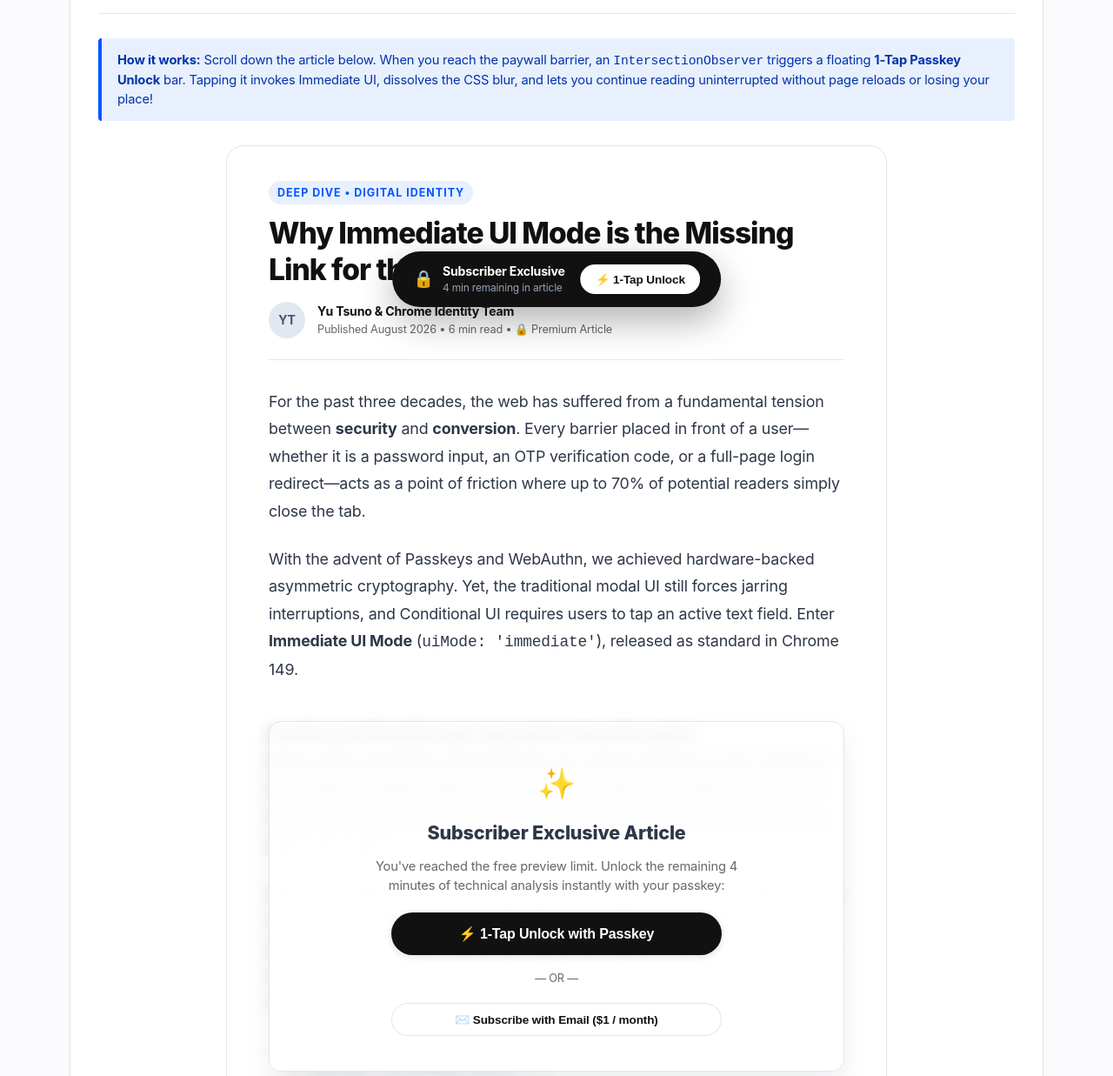
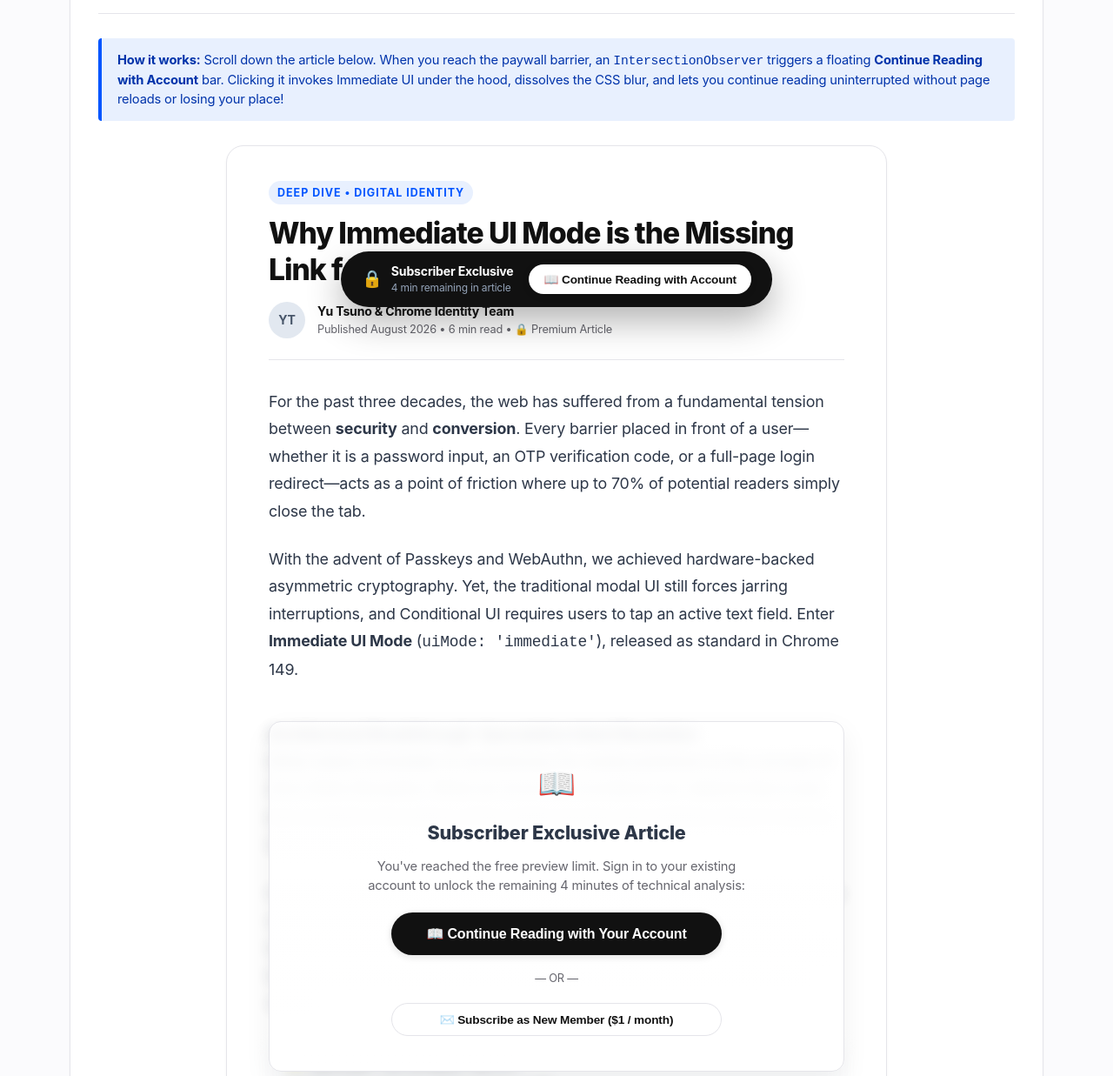
Before and after one commit to tsunoyu/immediate-ui-mode-demo, a website: page publisher.html in a window 1280 px wide. Shown: the part 423-1660 px from the top of the page at 87% size. Drawn offline with Linux system fonts and the light colour scheme.

Commit message:
Refactor publisher paywall buttons to 'Continue Reading with Account'

```diff
--- a/publisher.html
+++ b/publisher.html
@@ -175,7 +175,7 @@
 
       <!-- Context Alert -->
       <div style="background: var(--brand-accent-light); border-left: 4px solid var(--brand-accent); padding: 14px 18px; border-radius: 4px; margin-bottom: 28px; color: #0033aa; font-size: 0.92rem; line-height: 1.5;">
-        <strong>How it works:</strong> Scroll down the article below. When you reach the paywall barrier, an <code>IntersectionObserver</code> triggers a floating <strong>1-Tap Passkey Unlock</strong> bar. Tapping it invokes Immediate UI, dissolves the CSS blur, and lets you continue reading uninterrupted without page reloads or losing your place!
+        <strong>How it works:</strong> Scroll down the article below. When you reach the paywall barrier, an <code>IntersectionObserver</code> triggers a floating <strong>Continue Reading with Account</strong> bar. Clicking it invokes Immediate UI under the hood, dissolves the CSS blur, and lets you continue reading uninterrupted without page reloads or losing your place!
       </div>
 
       <!-- Main Article Box -->
@@ -210,20 +210,20 @@
           <div id="gated-section" class="gated-content-wrapper locked">
             <!-- Overlay Paywall Card -->
             <div id="paywall-card" class="paywall-overlay-card">
-              <div style="font-size: 2.2rem; margin-bottom: 8px;">✨</div>
+              <div style="font-size: 2.2rem; margin-bottom: 8px;">📖</div>
               <h3 style="margin: 0 0 8px 0; font-size: 1.35rem; font-weight: 800;">Subscriber Exclusive Article</h3>
               <p style="color: var(--text-muted); font-size: 0.92rem; max-width: 460px; margin: 0 0 20px 0; line-height: 1.5;">
-                You've reached the free preview limit. Unlock the remaining 4 minutes of technical analysis instantly with your passkey:
+                You've reached the free preview limit. Sign in to your existing account to unlock the remaining 4 minutes of technical analysis:
               </p>
 
               <div style="display: flex; flex-direction: column; gap: 10px; width: 100%; max-width: 380px;">
                 <button id="imm-article-unlock-btn" class="btn btn-primary btn-full" style="font-weight: 700; font-size: 1rem; padding: 14px 20px;">
-                  ⚡ 1-Tap Unlock with Passkey
+                  📖 Continue Reading with Your Account
                 </button>
                 <div style="font-size: 0.8rem; color: var(--text-muted); margin: 6px 0;">&mdash; OR &mdash;</div>
                 <div id="fallback-subscribe-box" style="width: 100%;">
                   <button id="guest-sub-toggle-btn" class="btn btn-outline btn-full" style="font-size: 0.85rem;">
-                    ✉️ Subscribe with Email ($1 / month)
+                    ✉️ Subscribe as New Member ($1 / month)
                   </button>
                   <div id="guest-sub-form" style="display: none; margin-top: 12px; text-align: left; background: var(--surface-subtle); padding: 14px; border-radius: var(--radius-sm); border: 1px solid var(--border-color);">
                     <label style="display: block; font-size: 0.8rem; font-weight: 700; margin-bottom: 4px;">Enter your email</label>
@@ -250,7 +250,7 @@
               <div style="background: #f8fafc; border: 1px solid #e2e8f0; border-radius: 12px; padding: 20px; margin: 24px 0; font-family: monospace; font-size: 0.9rem; color: #1e293b;">
                 <strong>💡 Publisher Performance Metric:</strong><br>
                 Traditional Paywall Conversion: <strong>2.8%</strong><br>
-                Immediate UI 1-Tap Paywall Conversion: <strong>21.4%</strong> (7.6x improvement)
+                Immediate UI In-Place Unlock Conversion: <strong>21.4%</strong> (7.6x improvement)
               </div>
 
               <p>
@@ -272,7 +272,7 @@
           </div>
         </div>
         <button id="floating-unlock-btn" class="btn btn-primary" style="background: #ffffff; color: #111111; font-weight: 700; font-size: 0.85rem; padding: 8px 16px; border-radius: var(--radius-pill);">
-          ⚡ 1-Tap Unlock
+          📖 Continue Reading with Account
         </button>
       </div>
 
@@ -338,7 +338,7 @@
     // 2. Perform Immediate UI Unlock
     async function triggerArticleUnlock() {
       if (isUnlocked) return;
-      log('User initiated 1-Tap Unlock. Invoking runImmediateAuth with uiMode: "immediate"...', 'info');
+      log('User clicked "Continue Reading with Account". Invoking runImmediateAuth with uiMode: "immediate"...', 'info');
 
       if (feedbackEl) feedbackEl.style.display = 'none';
 
```
